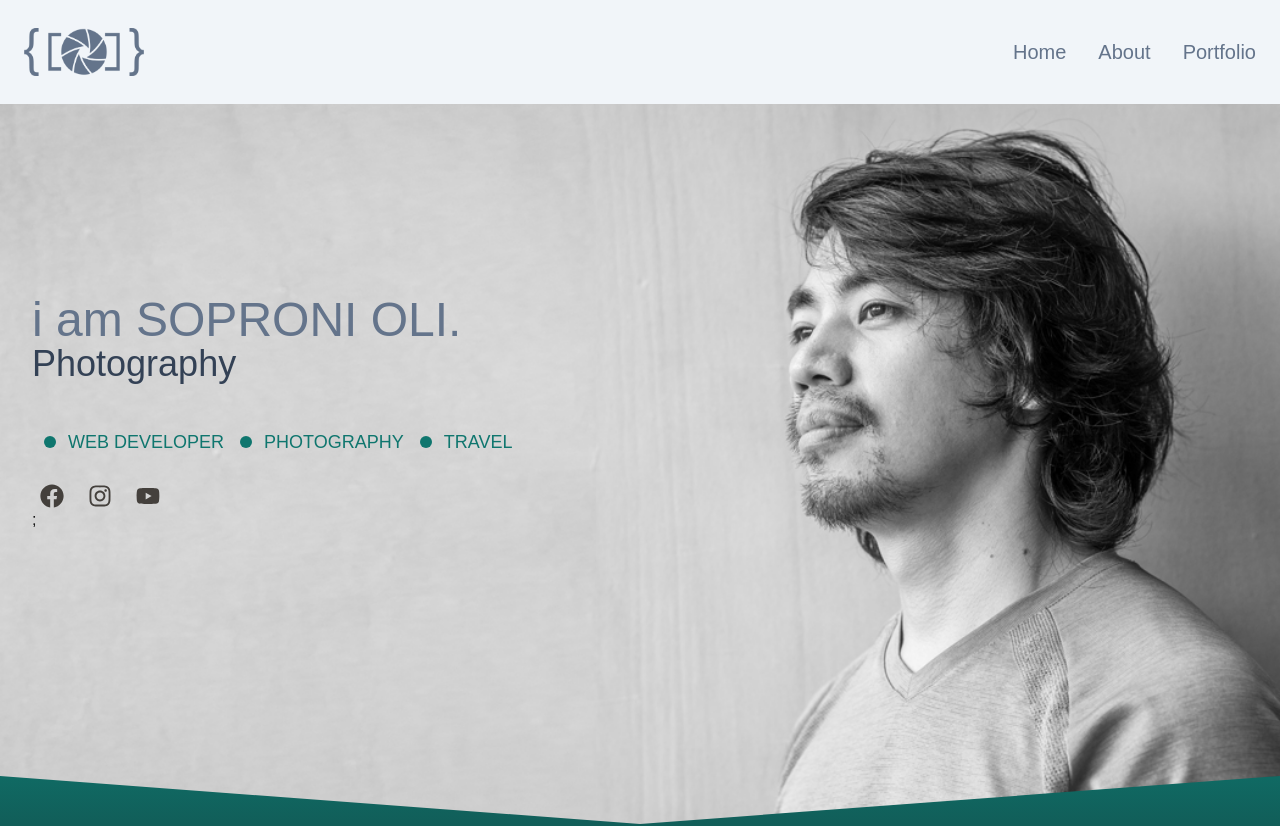
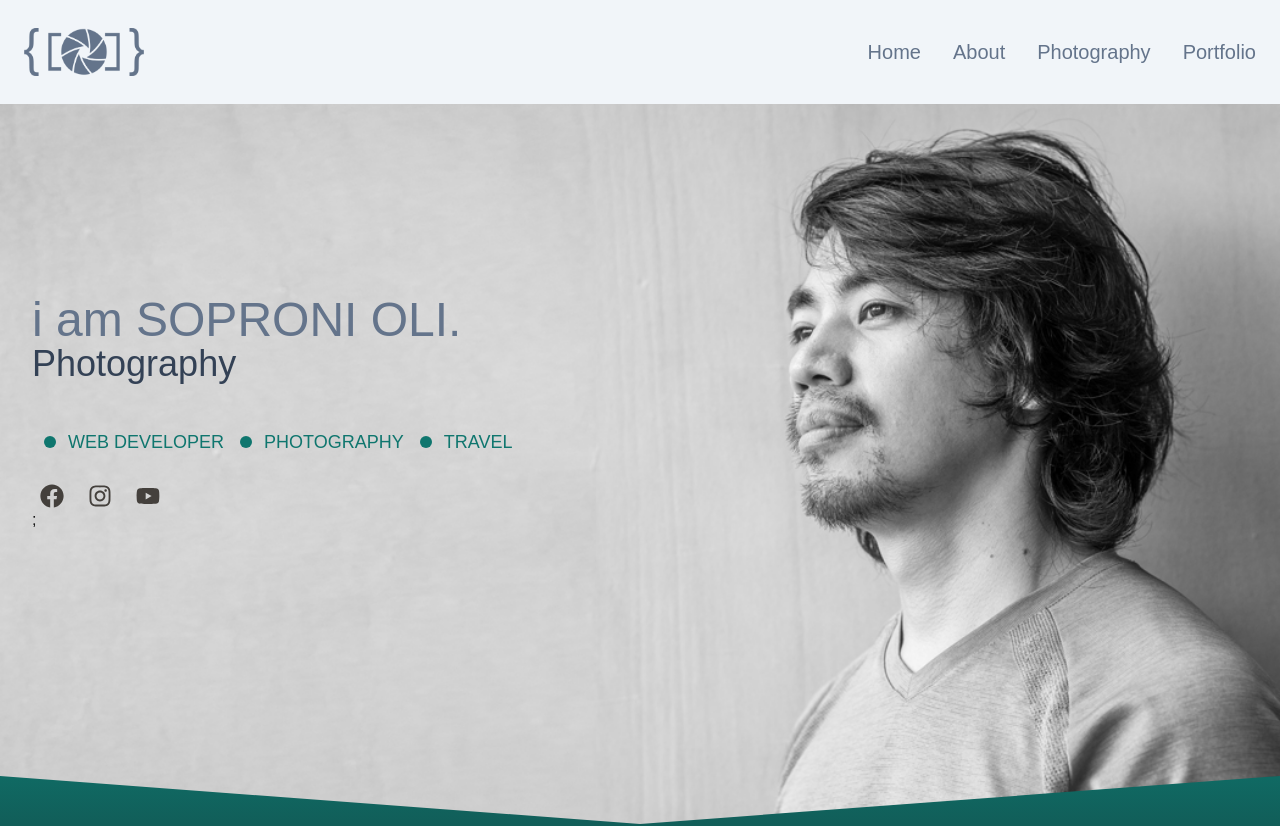
Before and after one commit to SoproniOli713/next-react-js-portfolio, a Next.js app: page / in a window 1280 px wide. Shown: the top 826 px of the page. Built offline with nearby package versions, Linux system fonts and the light colour scheme; a web font is replaced by a local one.

Commit message:
enable photography page navigation links

```diff
--- a/layouts/HeaderLayout.tsx
+++ b/layouts/HeaderLayout.tsx
@@ -5,7 +5,7 @@ import { useState, useEffect } from "react";
 const navigationLinks = [
   { name: "Home", href: "/", current: true },
   { name: "About", href: "/#about", current: false },
-  // { name: "Photography", href: "/photography", current: false },
+  { name: "Photography", href: "/photography", current: false },
   // { name: "Blogs", href: "/blogs", current: false },
   { name: "Portfolio", href: "/portfolio", current: false },
 ];
```
